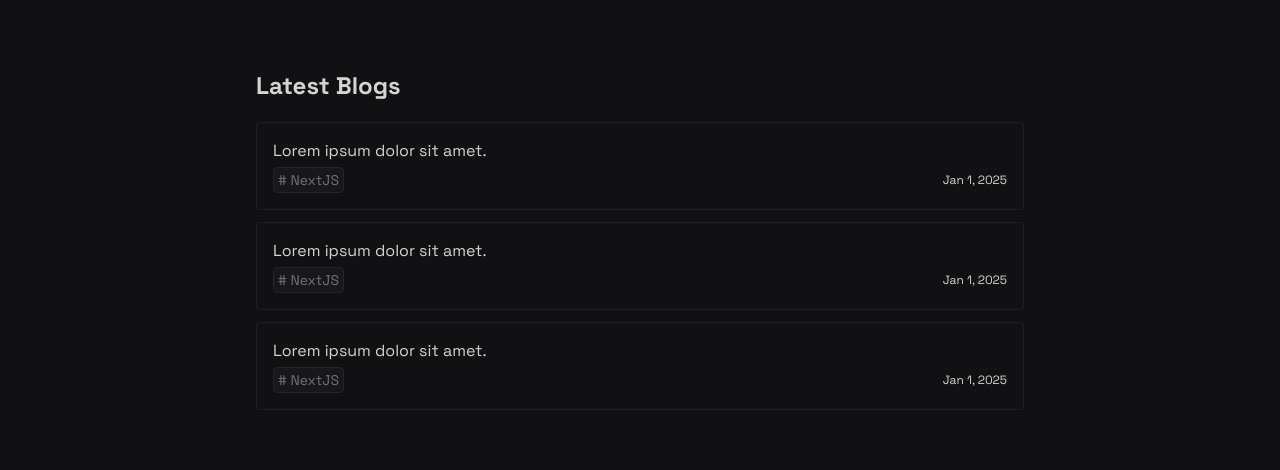
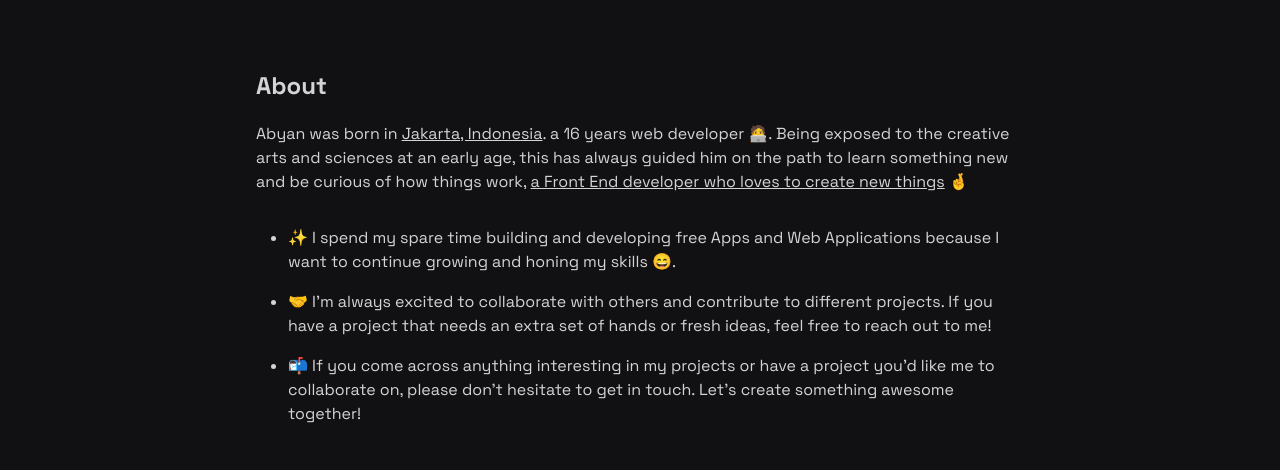
Before and after one commit to byanrkh/site, a Next.js app: page / in a window 1280 px wide. Shown: the part 482-952 px from the top of the page. Built offline with nearby package versions, Linux system fonts and the light colour scheme.

Commit message:
Feat: added about me page

```diff
--- a/app/(root)/(home)/page.tsx
+++ b/app/(root)/(home)/page.tsx
@@ -59,8 +59,40 @@ export default function page() {
             username="byanrkh"
             year={new Date().getFullYear()}
             blockSize={9.77}
-            // blockSize={10.57}
           />
+        </div>
+      </section>
+      <Divider />
+      <section>
+        <Title>About</Title>
+        <div className="space-y-8">
+          <p>
+            Abyan was born in <u>Jakarta, Indonesia</u>. a 16 years web
+            developer 🧑‍💻. Being exposed to the creative arts and sciences at an
+            early age, this has always guided him on the path to learn something
+            new and be curious of how things work,{" "}
+            <span className="underline">
+              a Front End developer who loves to create new things
+            </span>{" "}
+            🤞
+          </p>
+          <ul className="list-disc space-y-4 justify ml-8">
+            <li>
+              ✨ I spend my spare time building and developing free Apps and Web
+              Applications because I want to continue growing and honing my
+              skills 😄.
+            </li>{" "}
+            <li>
+              🤝 I'm always excited to collaborate with others and contribute to
+              different projects. If you have a project that needs an extra set
+              of hands or fresh ideas, feel free to reach out to me!{" "}
+            </li>
+            <li>
+              📬 If you come across anything interesting in my projects or have
+              a project you'd like me to collaborate on, please don't hesitate
+              to get in touch. Let's create something awesome together!
+            </li>
+          </ul>
         </div>
       </section>
       <Divider />
```
